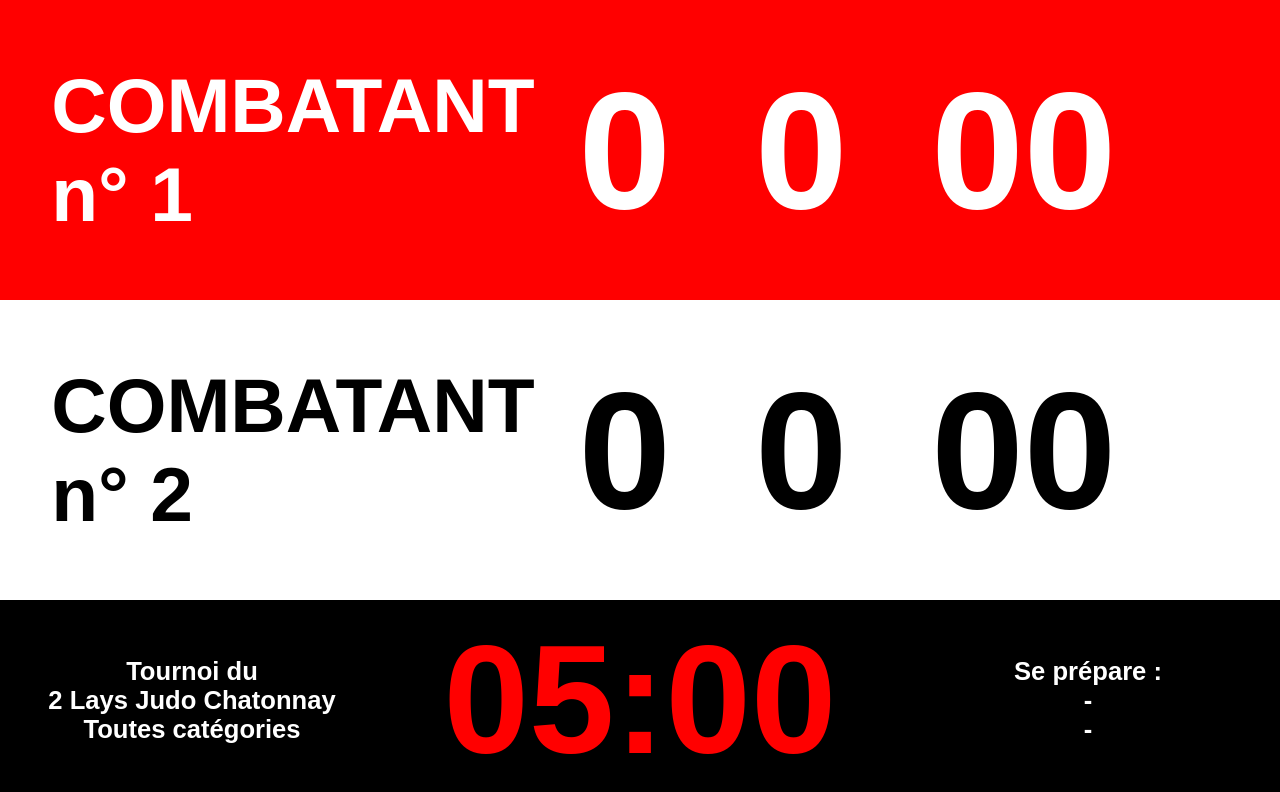
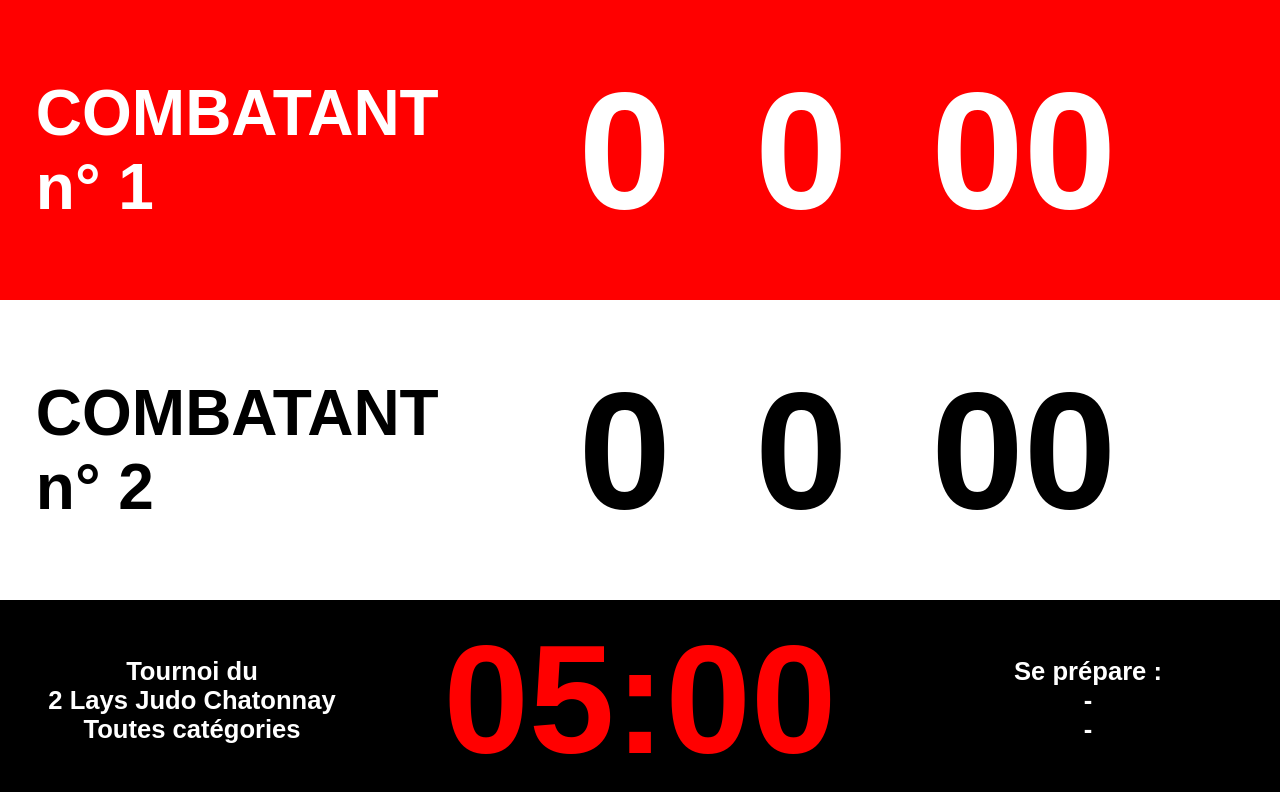
Before and after one commit to Quentin-Poisblaud/judo_scoreboard_2023, a Vue app: page /e in a window 1280 px wide. Shown: the top 792 px of the page. Built offline with nearby package versions, Linux system fonts and the light colour scheme.

Commit message:
transform players datas into component

```diff
--- a/src/App.vue
+++ b/src/App.vue
@@ -3,19 +3,18 @@
 </template>
 
 <script>
+import { RouterLink, RouterView } from "vue-router"
 
-import { RouterLink, RouterView } from 'vue-router'
-
-export default{
+export default {
   created() {
     setTimeout(() => {
-      if(this.$route.path==='/'){
-      this.$router.push({
-        name: 'p',
-      })
-    }
-    }, 500);
-  }
+      if (this.$route.path === "/") {
+        this.$router.push({
+          name: "p",
+        })
+      }
+    }, 500)
+  },
 }
 </script>
 <style lang="scss" scoped></style>
--- /dev/null
+++ b/src/components/nameAndClub.vue
@@ -0,0 +1,77 @@
+<template>
+  <div class="general" :style="cssVars">
+    <div v-if="girouetteTimer" class="content overflow">
+      <div class="overflow">
+        <div class="overflow">
+          {{ name.toUpperCase() }}
+        </div>
+        <div class="overflow">{{ surname }}</div>
+      </div>
+    </div>
+    <div v-else class="content overflow">
+      {{ club }}
+    </div>
+  </div>
+</template>
+<script>
+export default {
+  data() {
+    return { girouetteTimer: false }
+  },
+  props: {
+    background_color: { default: "grey" },
+    font_color: { default: "black" },
+    name: { default: "Combatant" },
+    surname: { default: "Cbt" },
+    club: { default: "FRA" },
+  },
+  created() {
+    this.changeGirouetteTimerStatus()
+  },
+  methods: {
+    /**
+     * Change le statut de la girouette Nom Prénom / Club selon un patern régulier
+     */
+    changeGirouetteTimerStatus() {
+      this.girouetteTimer = true
+      setTimeout(() => {
+        this.girouetteTimer = false
+        setTimeout(() => {
+          this.changeGirouetteTimerStatus()
+        }, 2000)
+      }, 3000)
+    },
+  },
+  computed: {
+    cssVars() {
+      return {
+        "--background_color": this.background_color,
+        "--font_color": this.font_color,
+      }
+    },
+  },
+}
+</script>
+<style scoped>
+.general {
+  height: 100%;
+  width: 100%;
+  background-color: var(--background_color);
+  color: var(--font_color);
+  font-family: Arial, Helvetica, sans-serif;
+  font-size: 5vw;
+  font-weight: 700;
+}
+.content {
+  height: 100%;
+  padding: 0 7%;
+  display: grid;
+  align-items: center;
+}
+
+.overflow {
+  width: auto;
+  overflow: hidden;
+  text-overflow: ellipsis;
+}
+</style>
--- a/src/views/enfant.vue
+++ b/src/views/enfant.vue
@@ -5,17 +5,12 @@
   <div style="background-color: red; color: white; height: 37.5vh; margin: 0">
     <!--Combattant-->
     <div class="player">
-      <div v-if="girouetteTimer" style="height: 100%">
-        <div class="style" style="height: 100%">
-          <pre style="font-family: Arial, Helvetica, sans-serif"
-            >{{ player1.nom.toUpperCase() }}
-{{ player1.prenom }}</pre
-          >
-        </div>
-      </div>
-      <div v-else style="height: 100%">
-        <div class="style" style="height: 100%">{{ player1.club }}</div>
-      </div>
+      <nameAndClub
+        :background_color="'red'"
+        :font_color="'white'"
+        :name="player1.nom"
+        :surname="player1.prenom"
+        :club="player1.club" />
     </div>
 
     <!--Score-->
@@ -50,17 +45,12 @@
   <div style="background-color: white; color: black; height: 37.5vh; margin: 0">
     <!--Combattant-->
     <div class="player">
-      <div v-if="girouetteTimer" style="height: 100%">
-        <div class="style" style="height: 100%">
-          <pre style="font-family: Arial, Helvetica, sans-serif"
-            >{{ player2.nom.toUpperCase() }}
-{{ player2.prenom }}</pre
-          >
-        </div>
-      </div>
-      <div v-else style="height: 100%">
-        <div class="style" style="height: 100%">{{ player2.club }}</div>
-      </div>
+      <nameAndClub
+        :background_color="'white'"
+        :font_color="'black'"
+        :name="player2.nom"
+        :surname="player2.prenom"
+        :club="player2.club" />
     </div>
 
     <!--Score-->
@@ -172,6 +162,8 @@
 </template>
 
 <script>
+import nameAndClub from "../components/nameAndClub.vue"
+
 export default {
   data() {
     return {
@@ -219,15 +211,13 @@ export default {
         },
       ],
 
-      girouetteTimer: true,
-
       parentLink: "",
     }
   },
+  components: {
+    nameAndClub,
+  },
   created() {
-    //on initialise la girouette
-    this.changeGirouetteTimerStatus()
-
     /**
      * définit l'adresse du parent
      */
@@ -258,19 +248,6 @@ export default {
 
   methods: {
     /**
-     * Change le statut de la girouette Nom Prénom / Club selon un patern régulier
-     */
-    changeGirouetteTimerStatus() {
-      this.girouetteTimer = true
-      setTimeout(() => {
-        this.girouetteTimer = false
-        setTimeout(() => {
-          this.changeGirouetteTimerStatus()
-        }, 2000)
-      }, 3000)
-    },
-
-    /**
      * Attribue les données reçu de la page parent au variables locales pour l'affichage
      *
      * @param donnees
@@ -294,19 +271,6 @@ export default {
   width: 40%;
   height: 100%;
   float: left;
-
-  .style {
-    width: 100%;
-    overflow: hidden;
-    text-overflow: ellipsis;
-    white-space: nowrap;
-    display: flex;
-    align-items: center;
-    font-size: 6vw;
-    font-family: Arial, Helvetica, sans-serif;
-    font-weight: 700;
-    padding-left: 10%;
-  }
 }
 .score {
   width: 52%;
```
